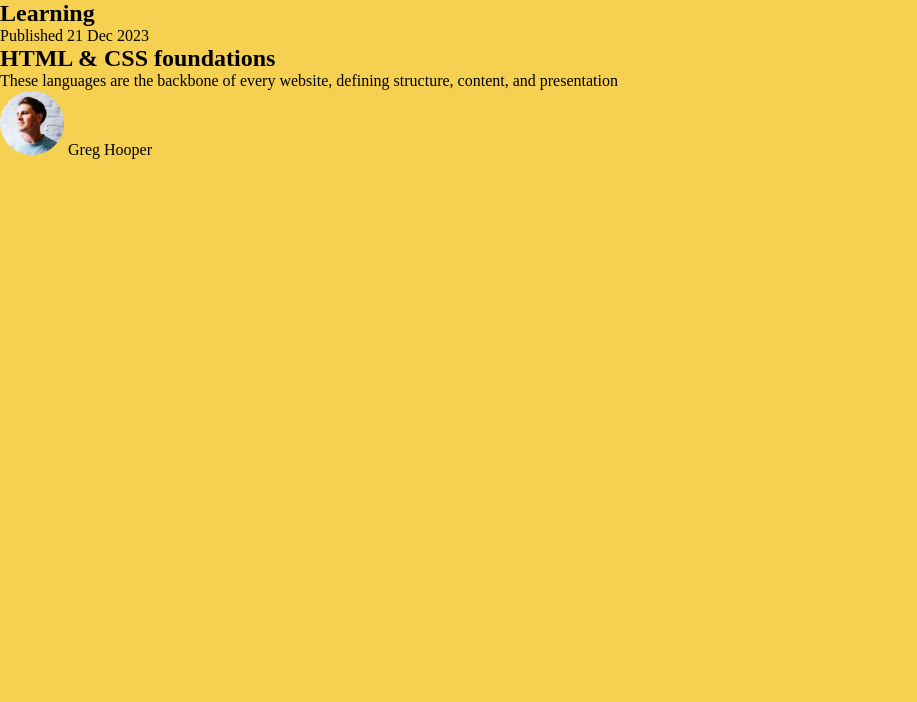
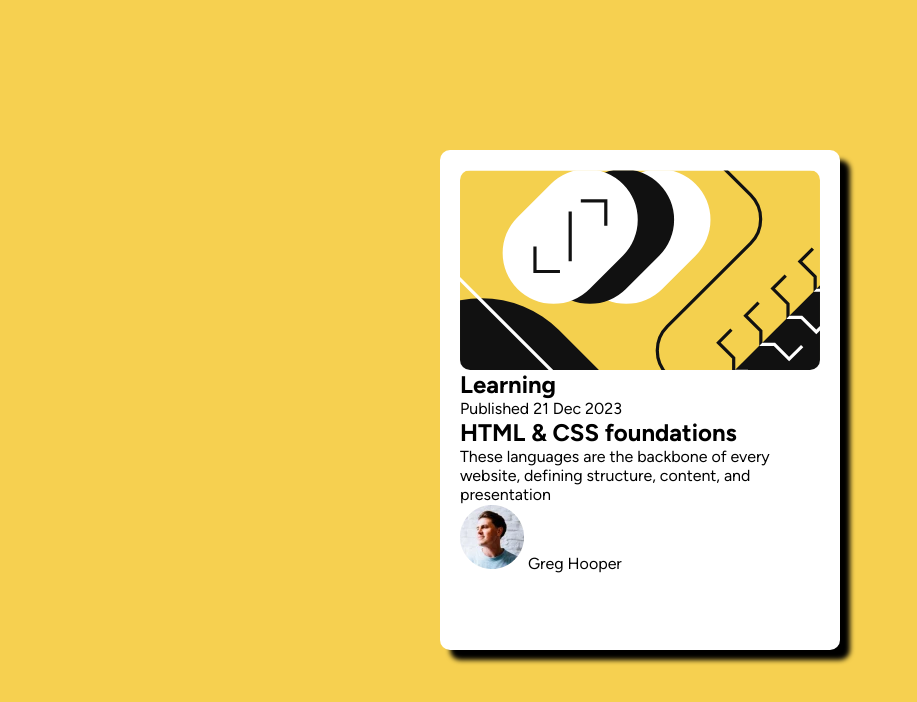
Before and after one commit to Eddiens7/Blog-preview-card, a plain HTML site: page index.html in a window 1280 px wide. Shown: the whole page, without its empty margins (0-917 px from the left). Drawn offline with Linux system fonts and the light colour scheme.

Commit message:
update style.css

```diff
--- a/style.css
+++ b/style.css
@@ -1,3 +1,8 @@
+@font-face {
+    font-family: 'fonte';
+    src: url('assets/fonts/Figtree-VariableFont_wght.ttf');
+}
+
 *{
     margin: 0;
     padding: 0;
@@ -7,4 +12,26 @@
 html, body{
     height: 100vh;
     background-color: #F6D050;
+    display: flex;
+    align-items: center;
+    justify-content: center;
+    font-family: 'fonte', sans-serif;
 }
+
+main{
+    background-color: white;
+    width: 400px;
+    height: 500px;
+    border-radius: 10px;
+    box-shadow: 10px 10px 5px black;
+    padding: 20px;
+}
+
+.img{
+    background: url('./assets/images/illustration-article.svg') no-repeat;
+    background-size: cover;
+    height: 200px;
+    border-radius: 10px;
+}
+
+.content
```
